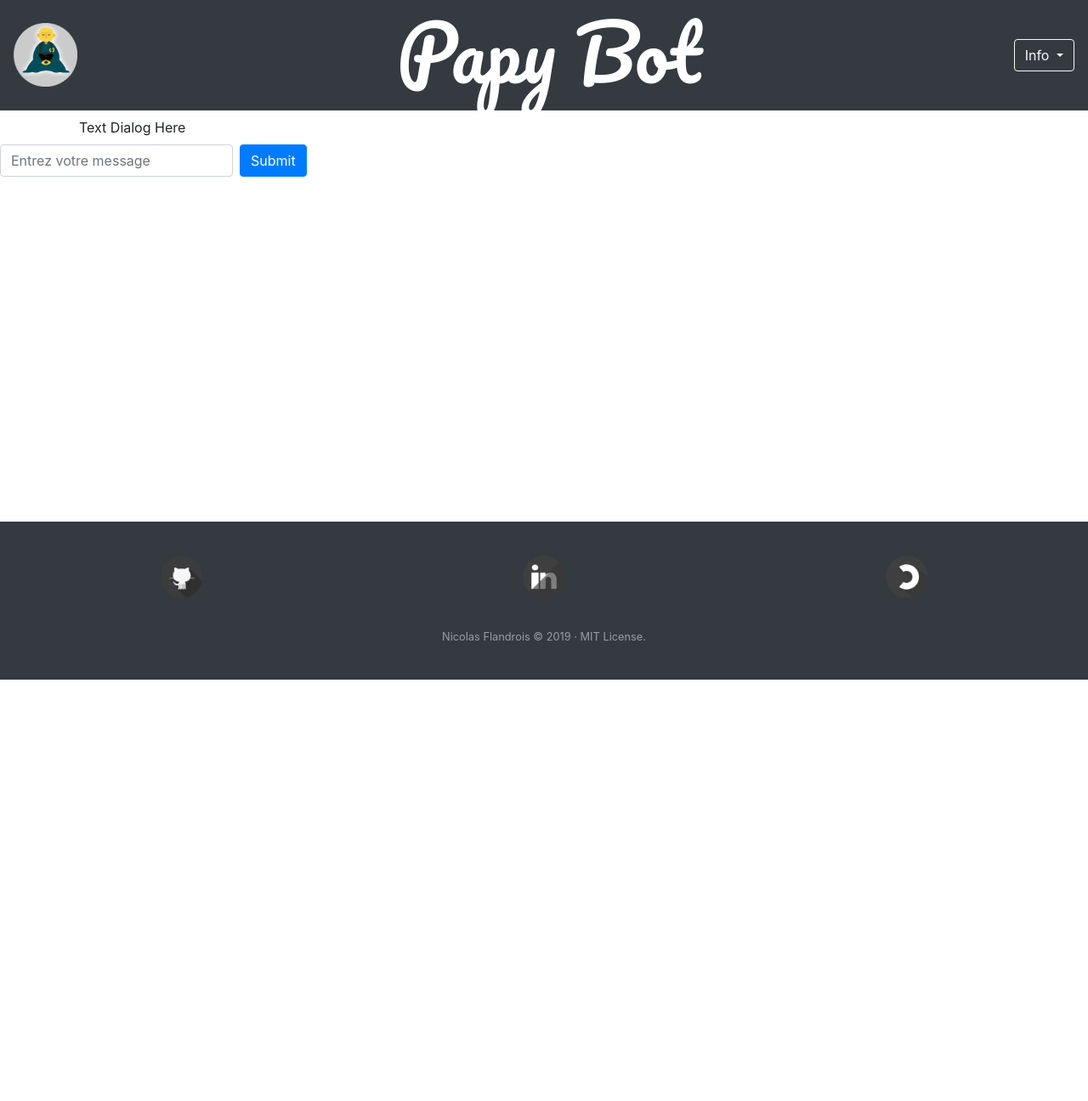
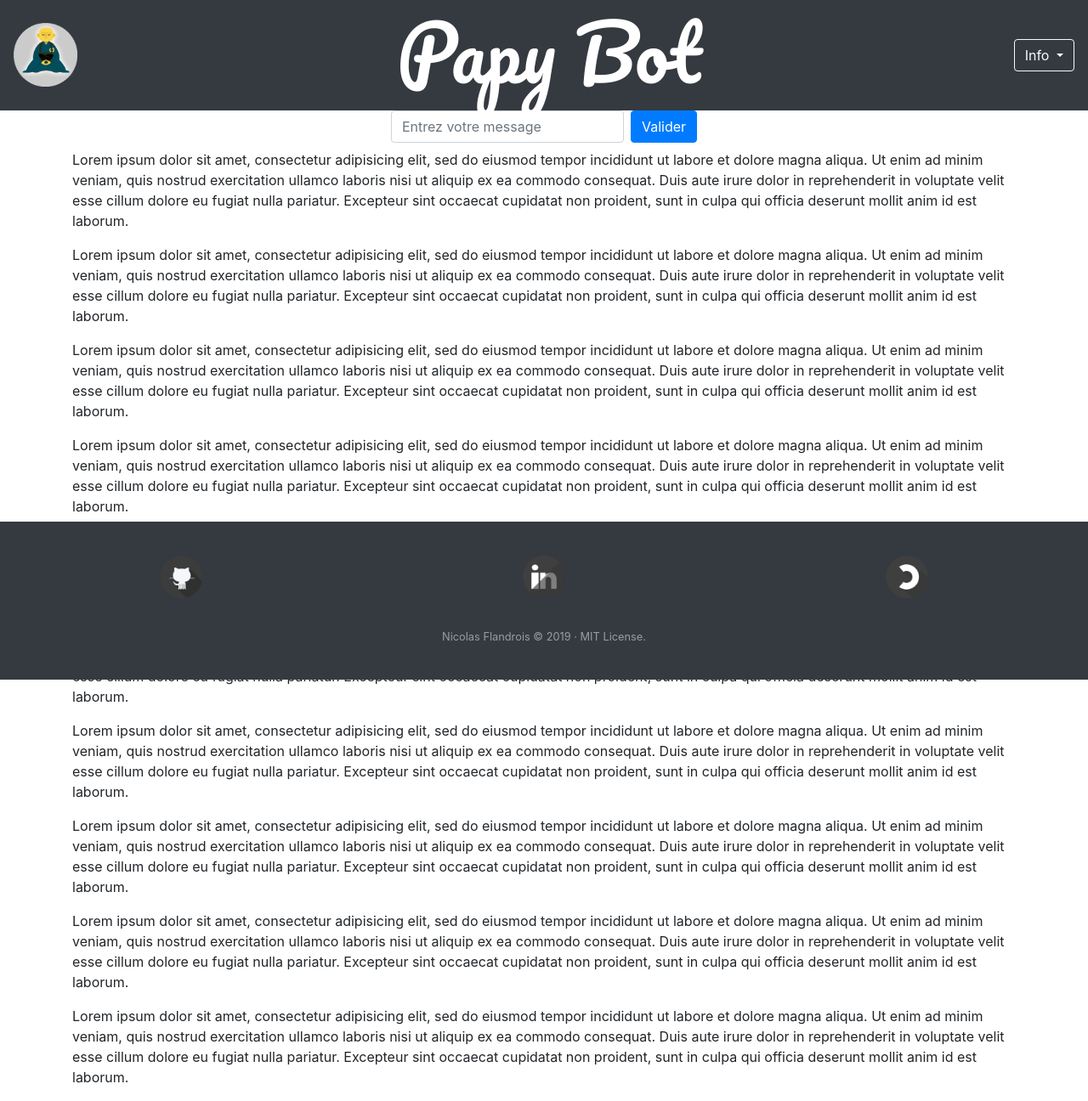
Before and after one commit to NicolasFlandrois/PapyBot, a Flask app: page / in a window 1280 px wide. Shown: the whole page at 85% size. Before the commit the page ends 800 px from the top, so only its background shows below. Run offline with Flask 2, Linux system fonts and the light colour scheme; some libraries are stand-ins or nearby versions.

Commit message:
Bootstrap - Attempt to manage scroll + manage input center
Input form area Centering == Success
Input form sticky bottom/top == Fails
Scroll body... (Bootstrap & JS) == Fails

Sticky Bottom 4 Footer = Success
Sticky Top 4 Header = Success

```diff
--- a/static/index.js
+++ b/static/index.js
@@ -1,6 +1,8 @@
 // Author : Nicolas Flandrois
 // Date : Thu 15 Aug 2019 18:51:34 CEST
 // Javascript & Ajax & Jquery
+
+$('body').scrollspy({ target: '#User_Input' })
 
 // Get question request from HTML (AJAX/JQuery)
 
--- a/templates/index.html
+++ b/templates/index.html
@@ -25,7 +25,7 @@
 </head>
 
 <body>
-    <header class="navbar navbar-expand navbar-dark flex-column flex-md-row bd-navbar bg-dark text-white">
+    <header class="navbar navbar-expand navbar-dark flex-column flex-md-row bd-navbar bg-dark text-white sticky-top">
 
         <img src="{{ url_for('static', filename='grandpy-round.png') }}" width="75" height="auto" class="navbar-brand mr-0 mr-md-2  mx-righ" viewbox="0 0 612 612" role="img" focusable="false">
 
@@ -43,8 +43,7 @@
                                 Google Maps et Wikipedia pour obtenir des informations sur le lieu et l'histoire du sujet évoqué.
                             </p>
                         </div>
-                    <div role="separator" class="dropdown-divider"></div>
-
+                    </div>
                 </div>
             </button>
         </div>
@@ -52,21 +51,110 @@
     </header>
 
 
-    <!-- Dialog Box -->
-    <div id="dialogDisplay" class="container d-flex">
-        <!-- Text Dialog Box -->
-        <!-- Size fitting = ~ 50% of the page margin/padding included for All screen size but sm and xs which fits 100% -->
-        <div id="dialogbox" class="m-0 m-md-2  mx-auto">Text Dialog Here</div>
-        <!-- https://www.w3schools.com/howto/howto_css_fixed_sidebar.asp OR Use Spyscroll in Bootstrap-->
+
+
+    <div data-spy="scroll" data-target="#User_Input">
+        <!-- Form to input question -->
+        <!-- Align center those input forms -->
+        <form id="User_Input" class="form-inline d-flex justify-content-center sticky-bottom">
+            <input id="user_post" type="text" class="form-control mb-2 mr-sm-2" placeholder="Entrez votre message" required="required">
+            <button id="submit_btn" type="submit" class="btn btn-primary mb-2">Valider</button>
+        </form>
+
+
+
+        <!-- Dialog Box -->
+        <div id="dialogBox" class="container scroll">
+            <!-- Text Dialog Box -->
+            <!-- Size fitting = ~ 50% of the page margin/padding included for All screen size but sm and xs which fits 100% -->
+            <!-- https://www.w3schools.com/bootstrap/bootstrap_affix.asp-->
+            <p>
+                Lorem ipsum dolor sit amet, consectetur adipisicing elit, sed do eiusmod
+                tempor incididunt ut labore et dolore magna aliqua. Ut enim ad minim veniam,
+                quis nostrud exercitation ullamco laboris nisi ut aliquip ex ea commodo
+                consequat. Duis aute irure dolor in reprehenderit in voluptate velit esse
+                cillum dolore eu fugiat nulla pariatur. Excepteur sint occaecat cupidatat non
+                proident, sunt in culpa qui officia deserunt mollit anim id est laborum.
+            </p>
+            <p>
+                Lorem ipsum dolor sit amet, consectetur adipisicing elit, sed do eiusmod
+                tempor incididunt ut labore et dolore magna aliqua. Ut enim ad minim veniam,
+                quis nostrud exercitation ullamco laboris nisi ut aliquip ex ea commodo
+                consequat. Duis aute irure dolor in reprehenderit in voluptate velit esse
+                cillum dolore eu fugiat nulla pariatur. Excepteur sint occaecat cupidatat non
+                proident, sunt in culpa qui officia deserunt mollit anim id est laborum.
+            </p>
+            <p>
+                Lorem ipsum dolor sit amet, consectetur adipisicing elit, sed do eiusmod
+                tempor incididunt ut labore et dolore magna aliqua. Ut enim ad minim veniam,
+                quis nostrud exercitation ullamco laboris nisi ut aliquip ex ea commodo
+                consequat. Duis aute irure dolor in reprehenderit in voluptate velit esse
+                cillum dolore eu fugiat nulla pariatur. Excepteur sint occaecat cupidatat non
+                proident, sunt in culpa qui officia deserunt mollit anim id est laborum.
+            </p>
+            <p>
+                Lorem ipsum dolor sit amet, consectetur adipisicing elit, sed do eiusmod
+                tempor incididunt ut labore et dolore magna aliqua. Ut enim ad minim veniam,
+                quis nostrud exercitation ullamco laboris nisi ut aliquip ex ea commodo
+                consequat. Duis aute irure dolor in reprehenderit in voluptate velit esse
+                cillum dolore eu fugiat nulla pariatur. Excepteur sint occaecat cupidatat non
+                proident, sunt in culpa qui officia deserunt mollit anim id est laborum.
+            </p>
+            <p>
+                Lorem ipsum dolor sit amet, consectetur adipisicing elit, sed do eiusmod
+                tempor incididunt ut labore et dolore magna aliqua. Ut enim ad minim veniam,
+                quis nostrud exercitation ullamco laboris nisi ut aliquip ex ea commodo
+                consequat. Duis aute irure dolor in reprehenderit in voluptate velit esse
+                cillum dolore eu fugiat nulla pariatur. Excepteur sint occaecat cupidatat non
+                proident, sunt in culpa qui officia deserunt mollit anim id est laborum.
+            </p>
+            <p>
+                Lorem ipsum dolor sit amet, consectetur adipisicing elit, sed do eiusmod
+                tempor incididunt ut labore et dolore magna aliqua. Ut enim ad minim veniam,
+                quis nostrud exercitation ullamco laboris nisi ut aliquip ex ea commodo
+                consequat. Duis aute irure dolor in reprehenderit in voluptate velit esse
+                cillum dolore eu fugiat nulla pariatur. Excepteur sint occaecat cupidatat non
+                proident, sunt in culpa qui officia deserunt mollit anim id est laborum.
+            </p>
+            <p>
+                Lorem ipsum dolor sit amet, consectetur adipisicing elit, sed do eiusmod
+                tempor incididunt ut labore et dolore magna aliqua. Ut enim ad minim veniam,
+                quis nostrud exercitation ullamco laboris nisi ut aliquip ex ea commodo
+                consequat. Duis aute irure dolor in reprehenderit in voluptate velit esse
+                cillum dolore eu fugiat nulla pariatur. Excepteur sint occaecat cupidatat non
+                proident, sunt in culpa qui officia deserunt mollit anim id est laborum.
+            </p>
+            <p>
+                Lorem ipsum dolor sit amet, consectetur adipisicing elit, sed do eiusmod
+                tempor incididunt ut labore et dolore magna aliqua. Ut enim ad minim veniam,
+                quis nostrud exercitation ullamco laboris nisi ut aliquip ex ea commodo
+                consequat. Duis aute irure dolor in reprehenderit in voluptate velit esse
+                cillum dolore eu fugiat nulla pariatur. Excepteur sint occaecat cupidatat non
+                proident, sunt in culpa qui officia deserunt mollit anim id est laborum.
+            </p>
+            <p>
+                Lorem ipsum dolor sit amet, consectetur adipisicing elit, sed do eiusmod
+                tempor incididunt ut labore et dolore magna aliqua. Ut enim ad minim veniam,
+                quis nostrud exercitation ullamco laboris nisi ut aliquip ex ea commodo
+                consequat. Duis aute irure dolor in reprehenderit in voluptate velit esse
+                cillum dolore eu fugiat nulla pariatur. Excepteur sint occaecat cupidatat non
+                proident, sunt in culpa qui officia deserunt mollit anim id est laborum.
+            </p>
+            <p>
+                Lorem ipsum dolor sit amet, consectetur adipisicing elit, sed do eiusmod
+                tempor incididunt ut labore et dolore magna aliqua. Ut enim ad minim veniam,
+                quis nostrud exercitation ullamco laboris nisi ut aliquip ex ea commodo
+                consequat. Duis aute irure dolor in reprehenderit in voluptate velit esse
+                cillum dolore eu fugiat nulla pariatur. Excepteur sint occaecat cupidatat non
+                proident, sunt in culpa qui officia deserunt mollit anim id est laborum.
+            </p>
+        </div>
+
     </div>
 
 
-        <!-- Form to input question -->
-        <!-- Align center those input forms -->
-        <form class="form-inline">
-            <input id="user_post" type="text" class="form-control mb-2 mr-sm-2" placeholder="Entrez votre message" required="required">
-            <button id="submit_btn" type="submit" class="btn btn-primary mb-2">Submit</button>
-        </form>
+
+
 
 
     <footer class="footer fixed-bottom flex-shrink-0 py-4 bg-dark text-white-50">
```
